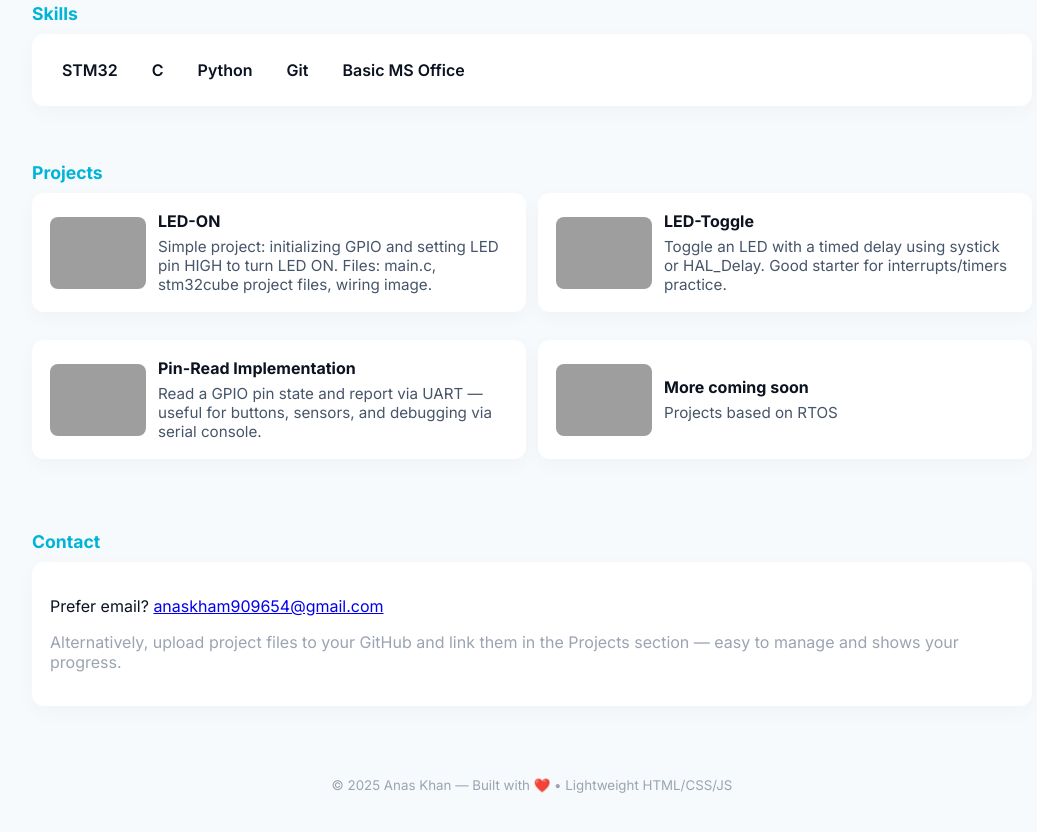
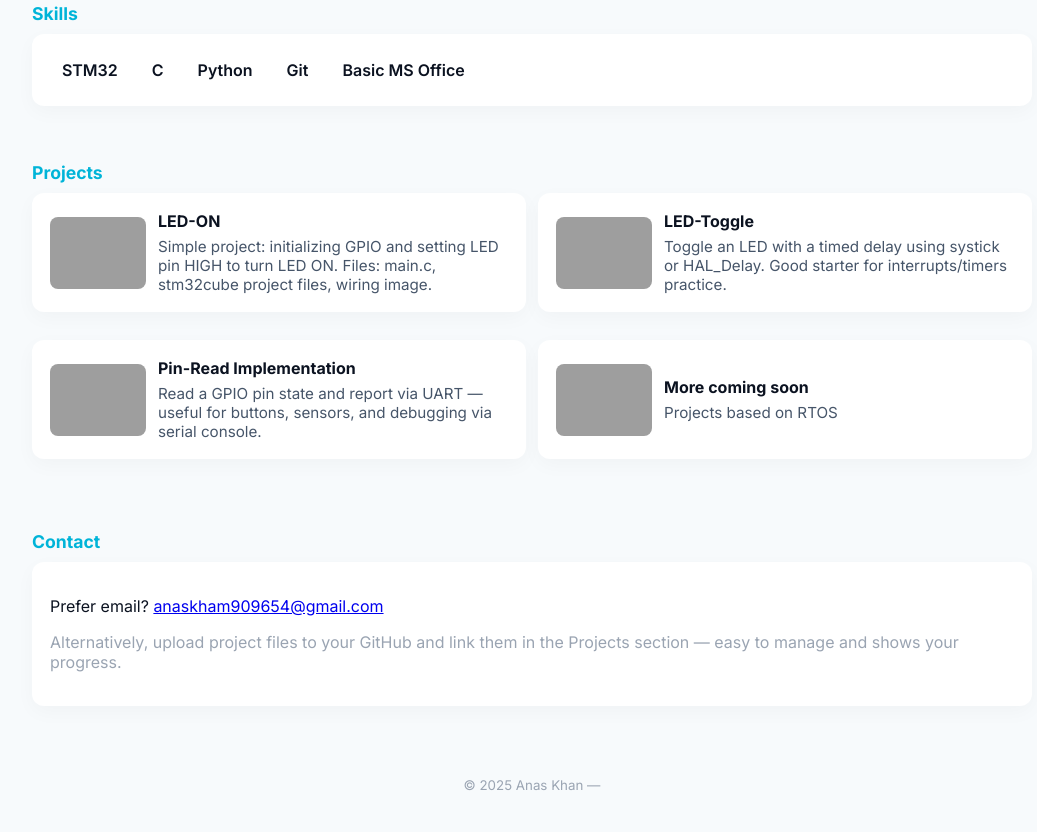
Before and after one commit to Newbie-pixeldoc/portfolio, a plain HTML site: page index.html in a window 1280 px wide. Shown: the part 658-1490 px from the top of the page, without its empty margins (108-1145 px from the left). Drawn offline with Linux system fonts and the light colour scheme; grey boxes are pictures that could not be loaded.

Commit message:
adjustment

```diff
--- a/index.html
+++ b/index.html
@@ -176,7 +176,7 @@
     </section>
 
     <footer>
-      <small>© 2025 Anas Khan — Built with ❤️ • Lightweight HTML/CSS/JS</small>
+      <small>© 2025 Anas Khan — </small>
     </footer>
   </main>
 
```
